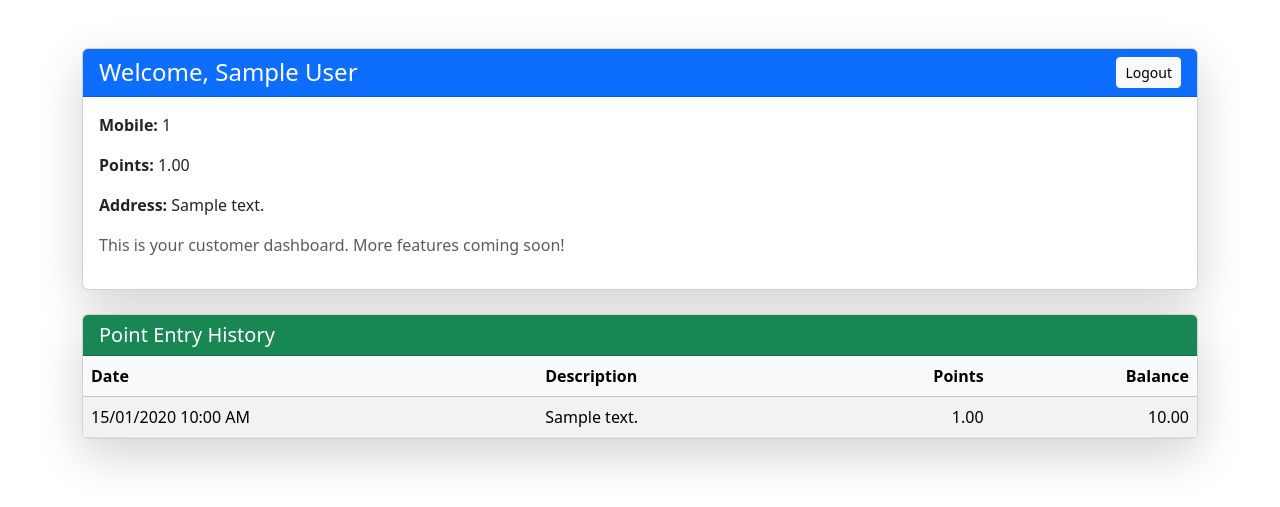
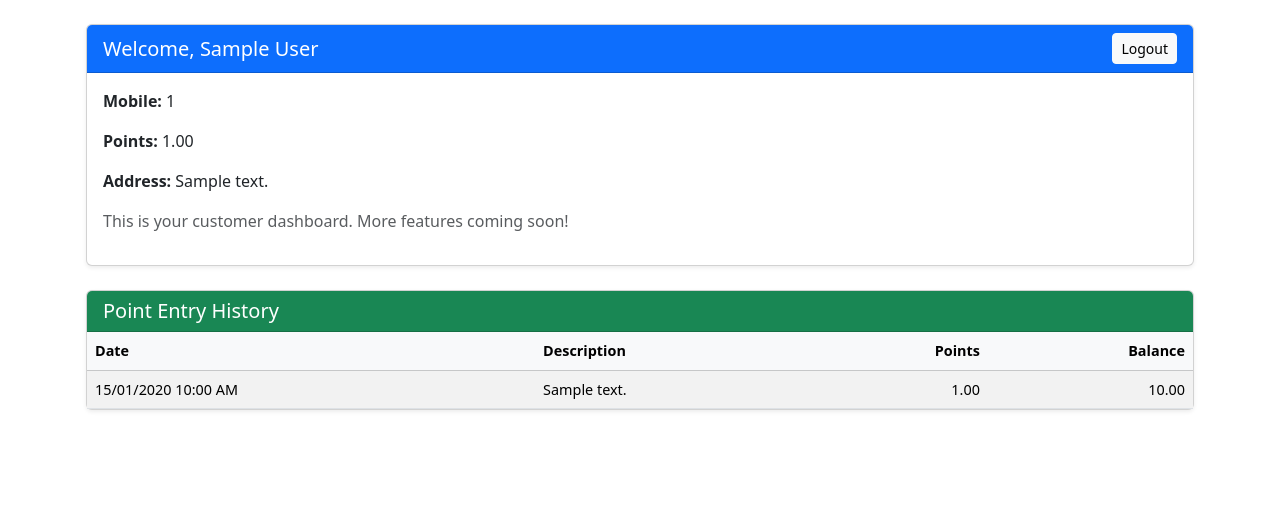
Before and after one commit to zaagaa/CustomerPortal, a Django app: template dashboard/templates/home.html in a window 1280 px wide. Shown: the top 507 px of the page. Run offline with Django 5.2, Linux system fonts and the light colour scheme; the template is opened without the code that fills it: values that come from a table or form of the project are taken from there, others are empty; tables that the repository leaves empty hold one stand-in row (values such as "Sample post").

Commit message:
updated@09/06/2025 11.56 PM

```diff
--- a/dashboard/templates/home.html
+++ b/dashboard/templates/home.html
@@ -3,18 +3,34 @@
 <html>
 <head>
     <title>Customer Dashboard</title>
-    <link rel="stylesheet" href="https://cdn.jsdelivr.net/npm/bootstrap@5.3.3/dist/css/bootstrap.min.css">
+    <meta name="viewport" content="width=device-width, initial-scale=1">
+    <link href="https://cdn.jsdelivr.net/npm/bootstrap@5.3.3/dist/css/bootstrap.min.css" rel="stylesheet">
+    <style>
+        .card-header h4, .card-header h5 {
+            font-size: 1.25rem;
+        }
+        .table td, .table th {
+            font-size: 0.9rem;
+        }
+        @media (max-width: 576px) {
+            .btn-group-mobile {
+                flex-direction: column;
+                align-items: stretch;
+                gap: 0.5rem;
+            }
+        }
+    </style>
 </head>
 <body>
-    <div class="container mt-5">
-        <div class="card shadow-lg">
-            <div class="card-header bg-primary text-white d-flex justify-content-between align-items-center">
-                <h4 class="mb-0">Welcome, {{ customer.customer_name|default:""  }}</h4>
-                <div>
+<div class="container py-4 px-3">
+    <div class="card shadow-sm">
+        <div class="card-header bg-primary text-white d-flex flex-wrap justify-content-between align-items-center">
+            <h4 class="mb-2 mb-sm-0">Welcome, {{ customer.customer_name|default:"" }}</h4>
+            <div class="d-flex btn-group-mobile">
                 {% if is_staff %}
                     <a href="{% url 'staff_profile' %}" class="btn btn-warning btn-sm me-2">Staff Panel</a>
                 {% endif %}
-                    <a href="{% url 'customer_logout' %}" class="btn btn-sm btn-light">Logout</a>
+                <a href="{% url 'customer_logout' %}" class="btn btn-light btn-sm">Logout</a>
             </div>
         </div>
         <div class="card-body">
@@ -25,7 +41,7 @@
         </div>
     </div>
 
-        <div class="card shadow-lg mt-4">
+    <div class="card shadow-sm mt-4">
         <div class="card-header bg-success text-white">
             <h5 class="mb-0">Point Entry History</h5>
         </div>
```
Lines whose indentation alone changed are shown as unchanged.
